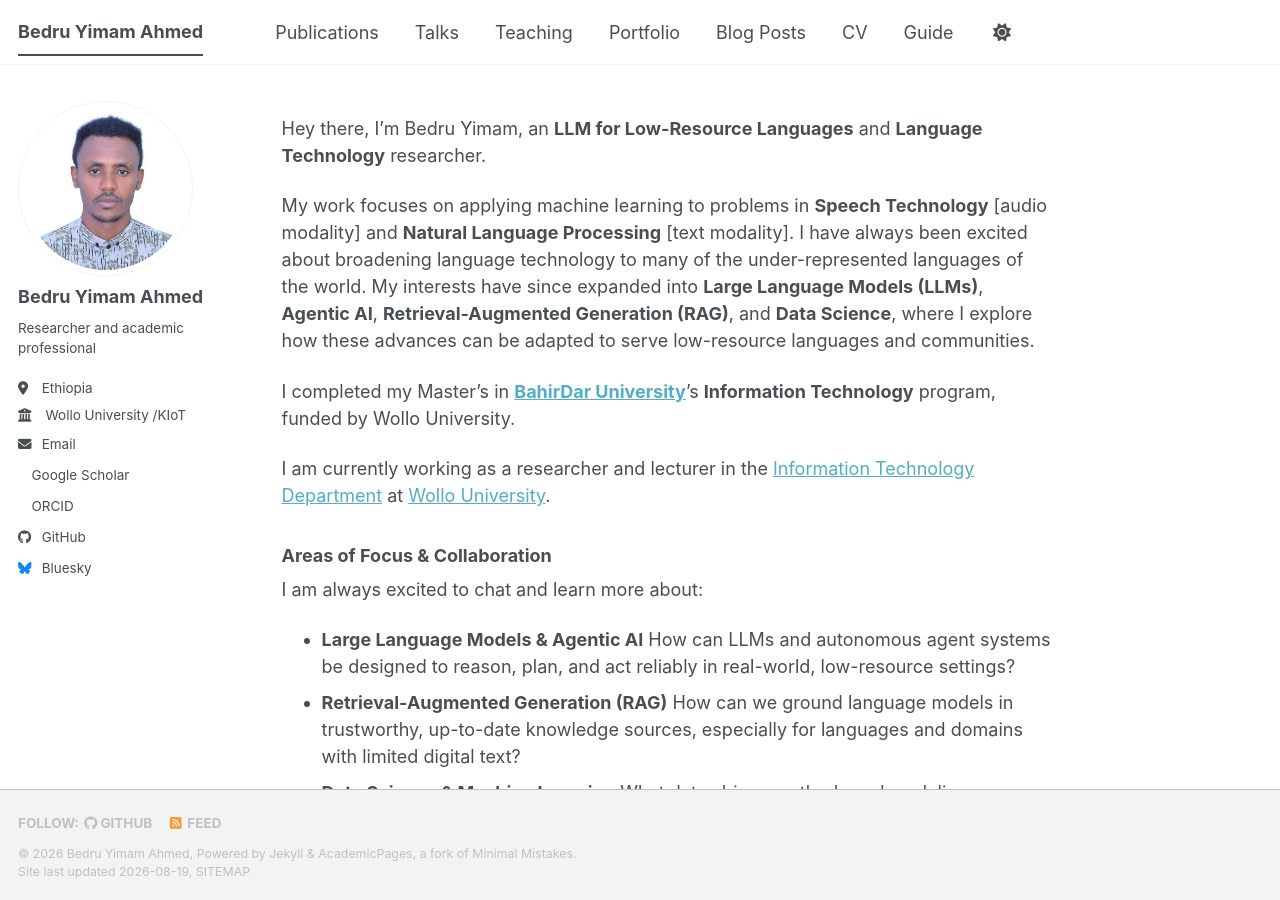
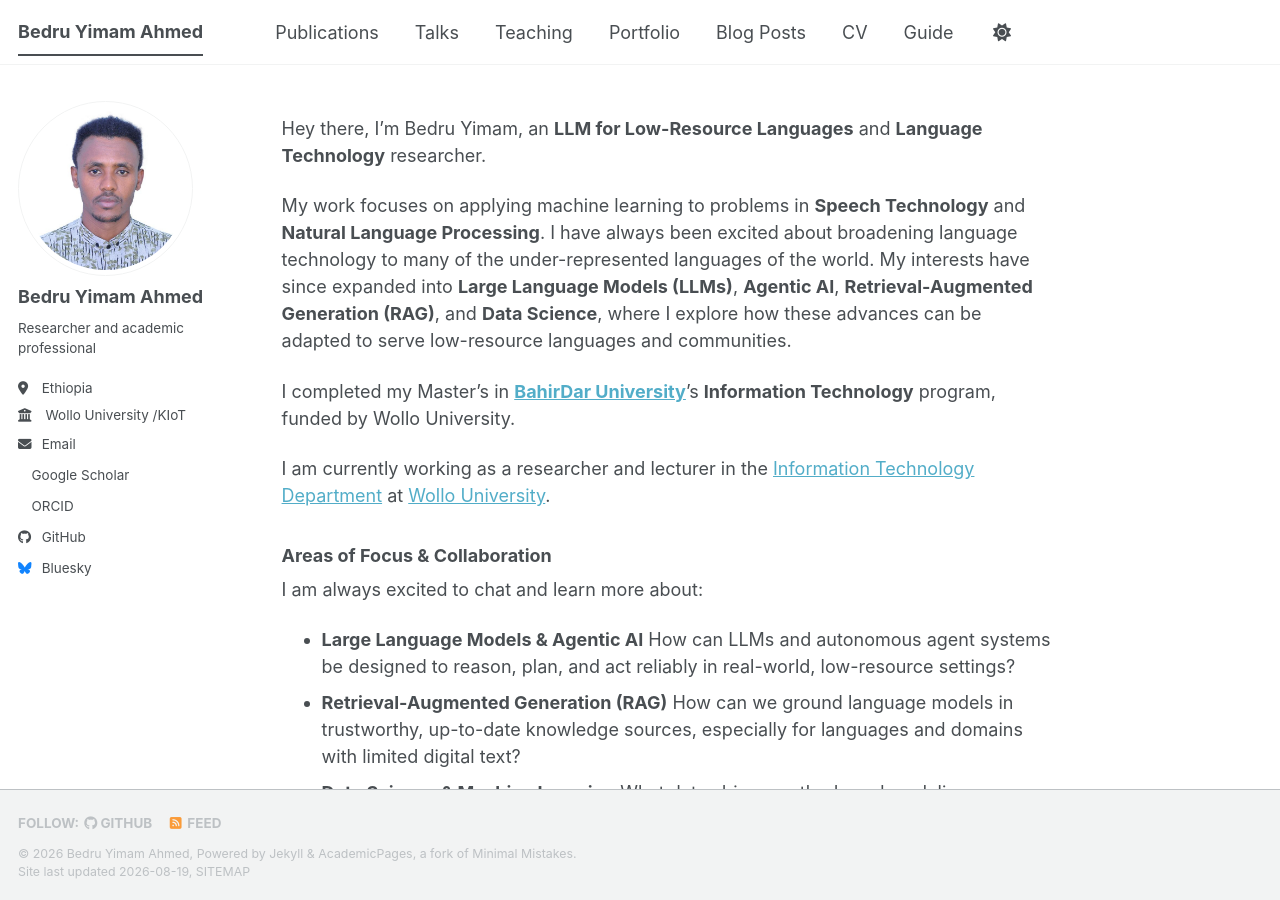
Before and after one commit to bedr-ux/BedruYimamAhmed, a Jekyll site: the page built from _pages/about.md, in a window 1280 px wide and 900 px high. Built offline with Jekyll 4.4.1, drawn with Linux system fonts in a browser that asks for light colours; a style sheet for code colours, icons or effects is not loaded.

Commit message:
Refine about page content for clarity
Removed unnecessary audio modality reference in speech technology description.

```diff
--- a/_pages/about.md
+++ b/_pages/about.md
@@ -8,7 +8,7 @@ redirect_from:
 ---
 Hey there, I'm Bedru Yimam, an **LLM for Low-Resource Languages**  and **Language Technology** researcher.
 
-My work focuses on applying machine learning to problems in **Speech Technology** [audio modality] and **Natural Language Processing** [text modality]. I have always been excited about broadening language technology to many of the under-represented languages of the world. My interests have since expanded into **Large Language Models (LLMs)**, **Agentic AI**, **Retrieval-Augmented Generation (RAG)**, and **Data Science**, where I explore how these advances can be adapted to serve low-resource languages and communities.
+My work focuses on applying machine learning to problems in **Speech Technology**  and **Natural Language Processing**. I have always been excited about broadening language technology to many of the under-represented languages of the world. My interests have since expanded into **Large Language Models (LLMs)**, **Agentic AI**, **Retrieval-Augmented Generation (RAG)**, and **Data Science**, where I explore how these advances can be adapted to serve low-resource languages and communities.
 
 I completed my Master's in [**BahirDar University**](https://www.bdu.edu.et/)'s **Information Technology** program, funded by Wollo University.
 
```
